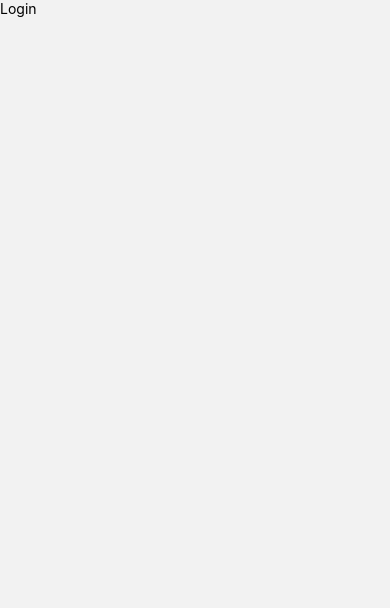
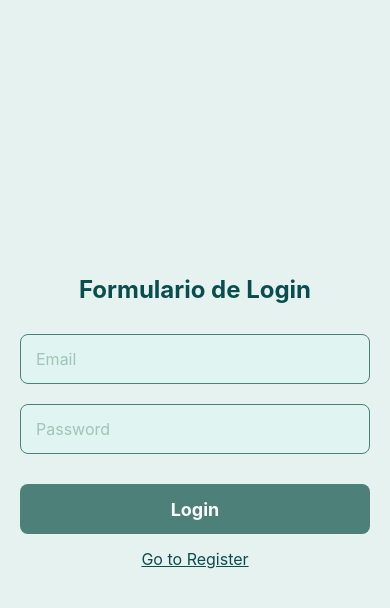
Before and after one commit to Lucas-biblos/ProyectoFinalRN, a React Native app: screen /Login in a window 390 px wide. Shown: the top 608 px of the page. Built offline with nearby package versions, Linux system fonts and the light colour scheme; no server answers.

Commit message:
Finalizado el Login

```diff
--- a/src/screens/Login.js
+++ b/src/screens/Login.js
@@ -1,13 +1,122 @@
 import React, { Component } from 'react';
 import { View, Text, TouchableOpacity, StyleSheet, TextInput } from 'react-native';
+import { auth, db } from '../firebase/config';
 
 
 export class Login extends Component {
+
+
+  constructor(props) {
+    super(props);
+    this.state = {
+      email: '',
+      password: ''
+    };
+  }
+
+
+  onSubmit = () => {
+    auth.signInWithEmailAndPassword(this.state.email, this.state.password)
+      .then((data) => {
+        let user = data.user;
+        console.log('Usuario aprobado:', user.email);
+        this.props.navigation.navigate('HomeMenu', { email: user.email });
+      })
+      .catch((error) => {
+        this.setState({ errorMsg: error.message });
+      });
+  }
+
+
+
+
   render() {
     return (
-        <Text>Login</Text>
-    )
+      <View style={styles.container}>
+        <Text style={styles.title}>Formulario de Login</Text>
+
+        <TextInput
+          style={styles.input}
+          keyboardType='email-address'
+          placeholder='Email'
+          placeholderTextColor="#a0c4b6"
+          onChangeText={text => this.setState({ email: text })}
+          value={this.state.email}
+        />
+
+
+        <TextInput
+          style={styles.input}
+          keyboardType='default'
+          placeholder='Password'
+          placeholderTextColor="#a0c4b6"
+          secureTextEntry={true}
+          onChangeText={text => this.setState({ password: text })}
+          value={this.state.password}
+        />
+
+
+        <TouchableOpacity style={styles.loginButton} onPress={() => this.onSubmit()}>
+          <Text style={styles.loginButtonText}>Login</Text>
+        </TouchableOpacity>
+
+
+        <TouchableOpacity onPress={() => this.props.navigation.navigate('Register')}>
+          <Text style={styles.linkText}>Go to Register</Text>
+        </TouchableOpacity>
+      </View>
+    );
   }
 }
 
-export default Login
+
+const styles = StyleSheet.create({
+  container: {
+    flex: 1,
+    justifyContent: 'center',
+    alignItems: 'center',
+    backgroundColor: '#e6f2ef',
+    paddingHorizontal: 20,
+  },
+  title: {
+    fontSize: 24,
+    fontWeight: 'bold',
+    marginBottom: 30,
+    color: '#0a4d4f',
+  },
+  input: {
+    width: '100%',
+    height: 50,
+    borderColor: '#4d8079',
+    borderWidth: 1,
+    borderRadius: 8,
+    paddingHorizontal: 15,
+    marginBottom: 20,
+    backgroundColor: '#e0f4f1',
+    fontSize: 16,
+    color: '#0a4d4f',
+  },
+  loginButton: {
+    width: '100%',
+    height: 50,
+    backgroundColor: '#4d8079',
+    justifyContent: 'center',
+    alignItems: 'center',
+    borderRadius: 8,
+    marginTop: 10,
+  },
+  loginButtonText: {
+    color: '#ffffff',
+    fontSize: 18,
+    fontWeight: 'bold',
+  },
+  linkText: {
+    fontSize: 16,
+    color: '#0a4d4f',
+    marginTop: 15,
+    textDecorationLine: 'underline',
+  },
+});
+
+
+export default Login;
```
Also changed, not shown: 1 other file (tests, documents, lock files or other folders).
